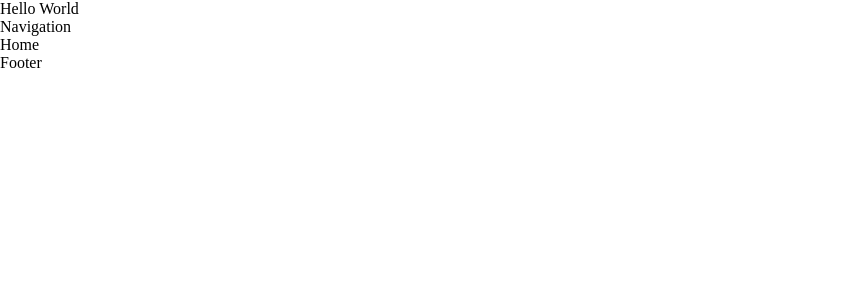
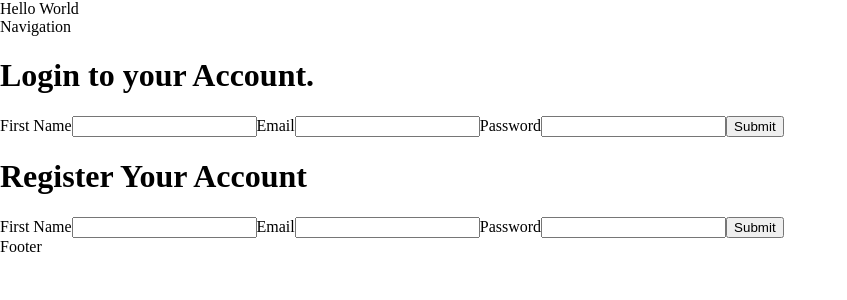
Before and after one commit to joesphchang/insync-frontend, a React (Create React App) app: page / in a window 1280 px wide. Shown: the top 300 px of the page, without its empty margins (0-847 px from the left). Built offline with nearby package versions, Linux system fonts and the light colour scheme.

Commit message:
implemented firebase auth

```diff
--- a/package.json
+++ b/package.json
@@ -7,6 +7,7 @@
     "@testing-library/react": "^13.4.0",
     "@testing-library/user-event": "^13.5.0",
     "bootstrap": "^5.2.3",
+    "firebase": "^9.17.1",
     "react": "^18.2.0",
     "react-bootstrap": "^2.7.2",
     "react-dom": "^18.2.0",
--- a/src/components/Home/Home.js
+++ b/src/components/Home/Home.js
@@ -1,8 +1,13 @@
 import React from 'react'
+import Login from '../Login/Login';
+import Register from '../Register/Register';
 
 function Home() {
   return (
-    <div>Home</div>
+    <div>
+      <Login />
+      <Register />
+    </div>
   )
 }
 
--- a/src/components/Login/Login.js
+++ b/src/components/Login/Login.js
@@ -1,9 +1,55 @@
-import React from 'react'
+import { signInWithEmailAndPassword } from 'firebase/auth';
+import React, { useState } from 'react'
+import { auth } from '../../firebase';
 
 function Login() {
+  const [ displayName, setDisplayName] = useState('');
+  const [ email, setEmail ] = useState('');
+  const [ password, setPassword ] = useState('');
+
+  const handleSignIn = (e) => {
+    e.preventDefault();
+    signInWithEmailAndPassword(auth, displayName, email, password)
+    .then((useCredential) => {
+      console.log(useCredential);
+    })
+    .catch((error) => {
+      console.log(error);
+    });
+  };
+
   return (
-    <div>Login</div>
-  )
+		<div className='login__main-container'>
+			<form onSubmit={handleSignIn}>
+        <h1>Login to your Account.</h1>
+				<label htmlFor='displayName'>First Name</label>
+				<input
+					type='text'
+					id='displayName'
+					name='displayName'
+					value={displayName}
+					onChange={(e) => setDisplayName(e.target.value)}
+				/>
+				<label htmlFor='email'>Email</label>
+				<input
+					type='email'
+					id='email'
+					name='email'
+					vale={email}
+					onChange={(e) => setEmail(e.target.value)}
+				/>
+				<label htmlFor='password'>Password</label>
+				<input
+					type='password'
+					id='password'
+					name='password'
+					value={password}
+					onChange={(e) => setPassword(e.target.value)}
+				/>
+				<input type='submit' />
+			</form>
+		</div>
+	);
 }
 
 export default Login
--- a/src/components/Register/Register.js
+++ b/src/components/Register/Register.js
@@ -1,9 +1,58 @@
-import React from 'react'
+import { createUserWithEmailAndPassword, updateProfile } from 'firebase/auth';
+import React, { useState } from 'react';
+import { auth } from '../../firebase';
 
 function Register() {
-  return (
-    <div>Register</div>
-  )
+	const [displayName, setDisplayName] = useState('');
+	const [email, setEmail] = useState('');
+	const [password, setPassword] = useState('');
+
+	const handleSignUp = async (e) => {
+		e.preventDefault();
+    try {
+      await createUserWithEmailAndPassword(auth, email, password).catch((err) =>
+        console.log(err)
+      );
+      await updateProfile(auth.currentUser, { displayName: displayName }).catch(
+        (err) => console.log(err)
+      );
+    } catch (err) {
+      console.log(err);
+    }
+	};
+
+	return (
+		<div className='login__main-container'>
+			<form onSubmit={handleSignUp}>
+        <h1>Register Your Account</h1>
+				<label htmlFor='displayName'>First Name</label>
+				<input
+					type='text'
+					id='displayName'
+					name='displayName'
+					value={displayName}
+					onChange={(e) => setDisplayName(e.target.value)}
+				/>
+				<label htmlFor='email'>Email</label>
+				<input
+					type='email'
+					id='email'
+					name='email'
+					vale={email}
+					onChange={(e) => setEmail(e.target.value)}
+				/>
+				<label htmlFor='password'>Password</label>
+				<input
+					type='password'
+					id='password'
+					name='password'
+					value={password}
+					onChange={(e) => setPassword(e.target.value)}
+				/>
+				<input type='submit' />
+			</form>
+		</div>
+	);
 }
 
-export default Register
+export default Register;
--- /dev/null
+++ b/src/firebase.js
@@ -0,0 +1,25 @@
+// Import the functions you need from the SDKs you need
+import { initializeApp } from 'firebase/app';
+import { getAnalytics } from 'firebase/analytics';
+import { getAuth } from 'firebase/auth';
+// TODO: Add SDKs for Firebase products that you want to use
+// https://firebase.google.com/docs/web/setup#available-libraries
+
+// Your web app's Firebase configuration
+// For Firebase JS SDK v7.20.0 and later, measurementId is optional
+const firebaseConfig = {
+	apiKey: 'AIzaSyCoQtjpTcC0F_LQQMxl3r1IZmJ_OLhMY1A',
+	authDomain: 'insync-react-application.firebaseapp.com',
+	projectId: 'insync-react-application',
+	storageBucket: 'insync-react-application.appspot.com',
+	messagingSenderId: '30902233509',
+	appId: '1:30902233509:web:54863bd722f59398d9e04c',
+	measurementId: 'G-Q8DW84R395',
+};
+
+// Initialize Firebase
+const app = initializeApp(firebaseConfig);
+const analytics = getAnalytics(app);
+
+// Initialize Firebase Authentication and get a reference to the service
+export const auth = getAuth(app);
```
Also changed, not shown: src/components/LandingPage/LandingPage.js (added, +9 -0 lines), 1 other file (tests, documents, lock files or other folders).
